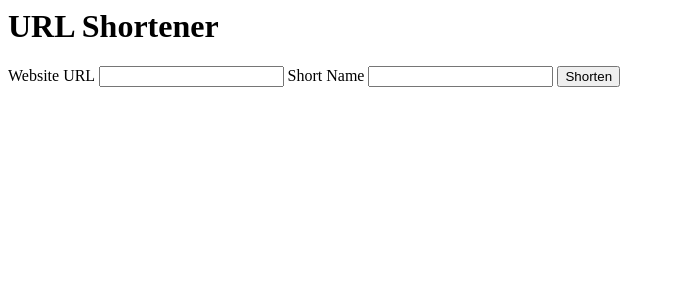
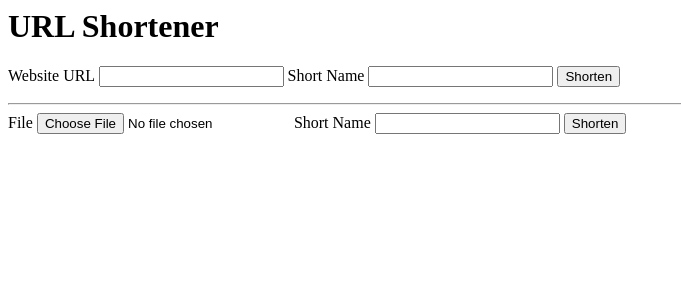
Before and after one commit to mazg-95/flask-url-shortener, a Flask app: page / in a window 1280 px wide. Shown: the top 300 px of the page, without its empty margins (0-681 px from the left). Run offline with Flask 2, Linux system fonts and the light colour scheme.

Commit message:
added error message and json storage

```diff
--- a/app.py
+++ b/app.py
@@ -1,4 +1,6 @@
-from flask import Flask, render_template, request
+import json
+import os.path
+from flask import Flask, redirect, render_template, request, url_for
 
 app = Flask(__name__)
 
@@ -14,6 +16,18 @@ def about():
 @app.route('/your-url', methods=['GET', 'POST'])
 def your_url():
     if request.method == 'POST':
+        urls = {}
+
+        if os.path.exists('urls.json'):
+            with open('urls.json') as urls_file:
+                urls = json.load(urls_file)
+
+        if request.form['code'] in urls.keys():
+            return redirect(url_for('home'))
+
+        urls[request.form['code']] = {'url': request.form['url']}
+        with open('urls.json', 'w') as url_file:
+            json.dump(urls, url_file)
         return render_template('your-url.html', code=request.form['code'])
     else:
-        return 'This is not valid'
+        return redirect(url_for('home'))
--- a/templates/home.html
+++ b/templates/home.html
@@ -3,7 +3,11 @@
 
 </head>
 <body>
+    {% for message in get_flashed_messages() %}
+    <h2>{{ message }}</h2>
+    {% endfor %}
     <h1>URL Shortener</h1>
+    <section>
         <form action="your-url" method="post">
             <label for="url"> Website URL</label>
             <input type="url" name="url" value="" required>
@@ -11,5 +15,16 @@
             <input type="text" name="code" value="" required>
             <input type="submit" value="Shorten">
         </form>
+    </section>
+    <hr/>
+    <section>
+        <form action="your-url" method="post">
+            <label for="file">File</label>
+            <input type="file" name="file" value="" required>
+            <label for="code"> Short Name</label>
+            <input type="text" name="code" value="" required>
+            <input type="submit" value="Shorten">
+        </form>
+    </section>
 </body>
 </html>
```
Lines whose indentation alone changed are shown as unchanged.
